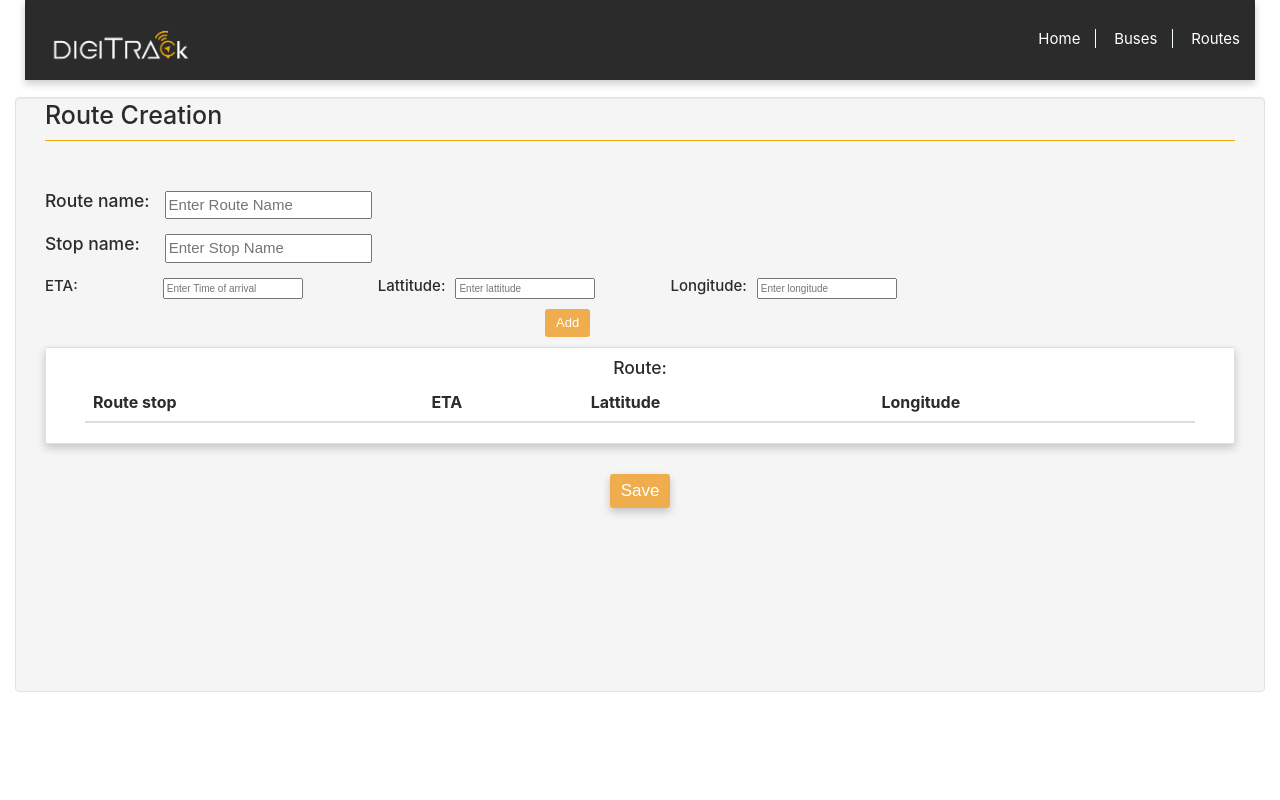
After one commit to SteelSoles/Nizhal, a PHP site: page /rtcrttry.php in a window 1280 px wide. The commit adds this page. Run offline with PHP 8.4, Linux system fonts and the light colour scheme; lists and menus that the app fills with data are empty; some libraries are stand-ins or nearby versions.

Commit message:
fixed page refresh

```diff
--- /dev/null
+++ b/rtcrttry.php
@@ -0,0 +1,303 @@
+<?php
+define('HOST','localhost');
+define('USER','root');
+define('PASS','');
+define('DB','digiTrack');
+$con = mysqli_connect(HOST,USER,PASS,DB);
+
+ ?>
+<html>
+<head>
+<link rel="stylesheet" href="css.css">
+<link rel="stylesheet" href="https://cdnjs.cloudflare.com/ajax/libs/font-awesome/4.7.0/css/font-awesome.min.css">
+<link rel="stylesheet" href="https://cdnjs.cloudflare.com/ajax/libs/twitter-bootstrap/3.3.7/css/bootstrap.min.css">
+<link rel="stylesheet" href="https://cdnjs.cloudflare.com/ajax/libs/twitter-bootstrap/4.0.0-alpha.6/css/bootstrap.min.css">
+<script src="https://ajax.googleapis.com/ajax/libs/jquery/3.1.1/jquery.min.js"></script>
+
+
+<style>
+    html, body {
+      height: 100%;
+      margin: 0;
+      padding: 0;
+    }
+  </style>
+
+
+</head>
+<body>
+  <div class="container-fluid">
+<div class="pannel-yellow">
+
+    <div class="nav-content">
+      <a href="index.php">Home</a>
+
+      <a href="buses.php">Buses</a>
+
+      <a id="route" href="route.php">Routes</a>
+    </div>
+
+  <img class="logo" src="LOGOFinalwhite.png" >
+</div>
+<div class ="well" style="width:100%; margin-top:17px;">
+  <!--nav ends here-->
+  <div class="rtcrt">
+    <h1>Route Creation</h1>
+    <hr style="border-color:#ecaa0b;">
+      <div class="rtcrt-input">
+        <form  method="post" id="reg-form">
+          <div class="row">
+            <div class="col-xs-1.5" style="margin-left:15px;">
+                <h3>Route name:</h3>
+            </div>
+            <div class="col-md-6">
+                  <input type="text" id="routes" name="routes" placeholder="Enter Route Name" width="20px" height="55px" style="font-size:15px;">
+            </div>
+
+          </div><br>
+
+          <div class="row">
+            <div class="col-xs-1.5" style="margin-left:15px;">
+                <h3>Stop name:</h3>
+            </div>
+            <div class="col-md-4">
+                  <input type="text" id="stop" name="stop" placeholder="Enter Stop Name" width="50px" height="55px" style="margin-left:10px; font-size:15px;">
+            </div>
+
+          </div><br>
+
+          <div class="row">
+            <div class="col-xs-1.5" style="margin-left:15px;">
+              <h4>ETA:</h4>
+            </div>
+            <div class="col-xs-1.5">
+              <input type="text" id="eta" name="eta" placeholder="Enter Time of arrival" width="50px" height="55px" style="margin-left:85px; font-size:10px;">
+            </div>
+            <div class="col-xs-1.5">
+              <h4 style="margin-left:75px;">Lattitude:</h4>
+            </div>
+            <div class="col-xs-1.5">
+              <input type="text" id="lat" name="lat" placeholder="Enter lattitude" width="50px" height="55px" style="margin-left:10px; font-size:10px;">
+            </div>
+            <div class="col-xs-1.5">
+              <h4 style="margin-left:75px;">Longitude:</h4>
+            </div>
+            <div class="col-xs-1.5">
+              <input type="text" id="lon" name="lon" placeholder="Enter longitude" width="50px" height="55px" style="margin-left:10px; font-size:10px;">
+            </div>
+          </div>
+          <button   type="submit" name="submit"  style="margin-left:500px; margin-top:10px; padding:5px 10px; font-size:13px;" class="btn btn-warning">Add</button>
+
+            </form>
+      </div>
+
+      <script type="text/javascript">
+
+      $('#reg-form').submit(function(e){
+
+      e.preventDefault(); // Prevent Default Submission
+
+      $.post('routesave.php', $(this).serialize() )
+      .done(function(data){
+        var ab="hello";
+        $('#cardp').html($('#routes').val());
+        $('#myTable tbody').append('<tr><td>'+$('#stop').val()+'</td><td>'+$('#eta').val()+'</td><td>'+$('#lat').val()+'</td><td>'+$('#lon').val()+'</td></tr>');
+        $('#stop').val("");
+        $('#eta').val("");
+        $('#lat').val("");
+        $('#lon').val("");
+
+        //alert('Ajax Submit passed ...');
+      })
+      .fail(function(){
+       alert('Ajax Submit Failed ...');
+      });
+  });
+
+      </script>
+
+
+      <!-- <button  onclick="setval()" id="a" style="margin-left:500px; margin-top:10px; padding:5px 10px; font-size:13px;" class="btn btn-warning">Add</button> -->
+      <!-- <script >
+
+        // $(document).ready(function() {
+        // $("#submit").click(function() {
+        // var route = $("#routes").val();
+        // var stop = $("#stop").val();
+        // var eta = $("#eta").val();
+        // var lat = $("#lat").val();
+        // var lon = $("#lon").val();
+        //         // Returns successful data submission message when the entered information is stored in database.
+        // $.post("routesave.php", {
+        // route: route,
+        // stop: stop,
+        // eta: eta,
+        // lat: lat,
+        // lon: lon
+        // }, function(data) {
+        // $("#cardp").html("hello");
+        //
+        // });
+        //
+        // });
+        // });
+
+//         function setval(){
+//         var rt = document.getElementById('routes').value;
+//         var st = document.getElementById('stop').value;
+//         var eta= document.getElementById('eta').value;
+//         var lat= document.getElementById('lat').value;
+//         var lon= document.getElementById('lon').value;
+//
+//         var table = document.getElementById("myTable");
+//         var rows = document.getElementById("myTable").getElementsByTagName("tr").length;
+//         var row = table.insertRow(rows);
+//         var cell1 = row.insertCell(0);
+//         var cell2 = row.insertCell(1);
+//         var cell3 = row.insertCell(2);
+//         var cell4 = row.insertCell(3);
+//
+//       /*  $.ajax({
+//           type: 'POST',
+//           url: 'sendroute.php',
+//           data: {'stop': st},
+//         });*/
+//
+//         cell1.innerHTML = st;
+//         cell2.innerHTML = eta;
+//         cell3.innerHTML = lat;
+//         cell4.innerHTML = lon;
+//
+//         document.getElementById('cardp').innerHTML=rt;
+//         document.getElementById('stop').value = "";
+//         document.getElementById('eta').value = "";
+//         document.getElementById('lat').value = "";
+//         document.getElementById('lon').value = "";
+//
+//         $.ajax({
+//                type:"POST",
+//                url:"routesave.php",
+//                 data:{"route="+rt+"&stop="+st+"&eta="+eta+"&lat="+lat+"&lon="+lon}//,
+//               //     success:function(data){
+//               //  showComment();
+//               //      }
+//                });
+//
+//
+//       }
+//
+//       $(document).ready(function(){
+//
+//
+//   $("#btadd").click(function(e){
+//
+//     var rt = document.getElementById('routes').value;
+//     var st = document.getElementById('stop').value;
+//     var eta= document.getElementById('eta').value;
+//     var lat= document.getElementById('lat').value;
+//     var lon= document.getElementById('lon').value;
+//
+//     var table = document.getElementById("myTable");
+//     var rows = document.getElementById("myTable").getElementsByTagName("tr").length;
+//     var row = table.insertRow(rows);
+//     var cell1 = row.insertCell(0);
+//     var cell2 = row.insertCell(1);
+//     var cell3 = row.insertCell(2);
+//     var cell4 = row.insertCell(3);
+//
+//     /*  $.ajax({
+//       type: 'POST',
+//       url: 'sendroute.php',
+//       data: {'stop': st},
+//     });*/
+//
+//     cell1.innerHTML = st;
+//     cell2.innerHTML = eta;
+//     cell3.innerHTML = lat;
+//     cell4.innerHTML = lon;
+//
+//     document.getElementById('cardp').innerHTML=rt;
+//     document.getElementById('stop').value = "";
+//     document.getElementById('eta').value = "";
+//     document.getElementById('lat').value = "";
+//     document.getElementById('lon').value = "";
+//
+//
+//
+//
+//     //  e.preventDefault();  //add this line to prevent reload
+//       // var route=$("#routes").val();
+//       // var stop=$("#stop").val();
+//       // var eta=$("#eta").val();
+//       // var lat=$("#lat").val();
+//       // var lon=$("#lon").val();
+//       // $.ajax({
+//       //        type:"POST",
+//       //        url:"routesave.php",
+//       //         data:{"route="+rt+"&stop="+st+"&eta="+eta+"&lat="+lat+"&lon="+lon}//,
+//       //       //     success:function(data){
+//       //       //  showComment();
+//       //       //      }
+//       //        });
+//          });
+//          //$("#theForm").ajaxForm({url: 'routesave.php', type: 'post'});
+//
+// });
+//
+//
+//
+// // $( "#a" ).click(function()
+// //         {
+// //             var rt = $('#routes').val()
+// //             var st = $('#stop').val()
+// //             var eta = $('#eta').val()
+// //             var lat = $('#lat').val()
+// //             var lon = $('#lon').val()
+// //
+// //
+// //              $.ajax({
+// //                         url:  'routesave.php?one=' +rt+ '&two=' +st+ '&three=' +lat+ '&four=' +lon+ '&five=' +eta,
+// //                         type: 'GET',
+// //
+// //                         success: function( response )
+// //                         {
+// //                             alert('yay ajax is done.' );
+// //                         },
+// //                         error: function()
+// //                         {
+// //                             alert("failure");
+// //                         }
+// //                     });
+// //
+// //         });
+
+
+      </script> -->
+      <div class="card" style="margin-top:10px; text-align: center;">
+        <div class="container" >
+          <h3 >Route:<span id="cardp"></span></h3>
+
+          <table class="table" id="myTable">
+            <!--details here-->
+            <thead>
+              <th>Route stop</th>
+              <th>ETA</th>
+              <th>Lattitude</th>
+              <th>Longitude</th>
+            </thead>
+              <tbody>
+              </tbody>
+          </table>
+          </div>
+      </div>
+
+
+        <div class="save-btn" >
+           <button class="btn btn-warning" style="box-shadow: 0px 4px 8px 0 rgba(0,0,0,0.2); font-size:17px;" onclick="saveval()">Save</button>
+        </div>
+
+</div>
+</div>
+</div>
+</body>
+</html>
```
Also changed, not shown: routecreator.php (+5 -3 lines), routesave.php (+11 -13 lines).
